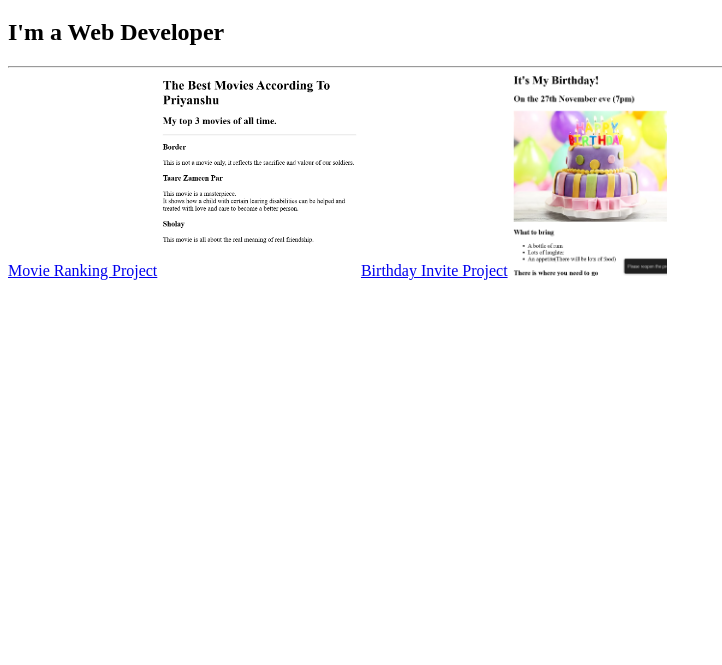
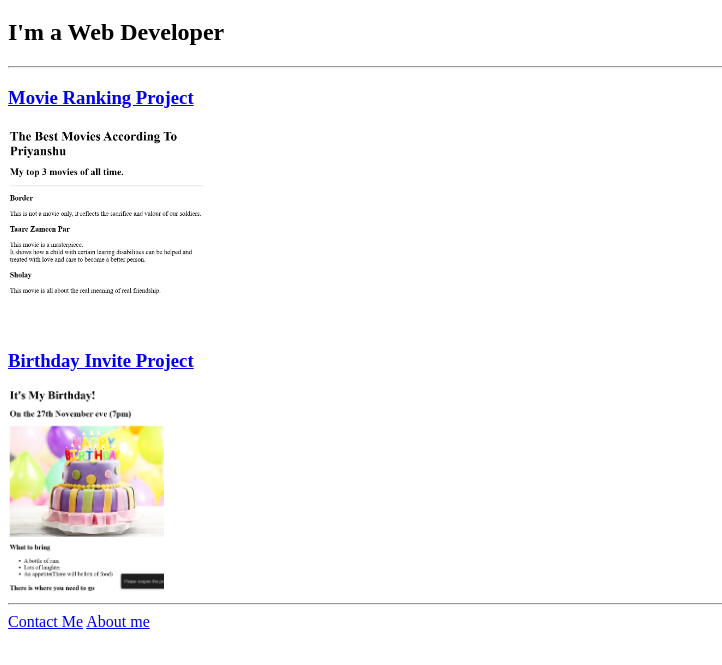
Before and after one commit to pk2714/html-portfolio, a plain HTML site: page index.html in a window 1280 px wide. Shown: the part 61-726 px from the top of the page, without its empty margins (0-722 px from the left). Drawn offline with Linux system fonts and the light colour scheme.

Commit message:
Update index.html

```diff
--- a/index.html
+++ b/index.html
@@ -1,5 +1,4 @@
-<!-- TODO 1: Create the HTML Boilerplate -->
-  <!DOCTYPE html>
+ <!DOCTYPE html>
   <html lang="en">
   <head>
     <meta charset="UTF-8">
@@ -10,24 +9,12 @@
     <h1>Priyanshu Kumar's Portfolio</h1>
     <h2>I'm a Web Developer</h2>
     <hr/>
-    <a href="./public/movie-ranking.html">Movie Ranking Project</a>
+    <h3> <a href="./public/movie-ranking.html">Movie Ranking Project</a> </h3>
     <img src="./assets/images/movie-ranking.png" alt="Movie Ranking Project" height="200" >
-    <a href ="./public/birthday-invite.html">Birthday Invite Project</a>
+    <h3><a href ="./public/birthday-invite.html">Birthday Invite Project</a></h3>
     <img src="./assets/images/birthday-invite.png" alt="Birthday Invite Project" height="200">
+    <hr/>
+    <a href="./public/contact.html">Contact Me</a>
+    <a href="./public/about.html">About me</a>
   </body>
   </html>
-
-<!-- TODO 2: Add Your previous projects' HTML into the public folder -->
-
-<!-- TODO 3: Take screenshots of your project previews and add the images to the images folder -->
-
-<!-- TODO 4: Add titles/subtitles etc. -->
-
-
-<!-- TODO 5: Add a link to the project pages -->
-
-<!-- TODO 6: Add images to show the project previews
-HINT for TODO 6: You can use the height attribute set to 200 to make the image smaller:
-https://developer.mozilla.org/en-US/docs/Web/HTML/Element/img#attr-height -->
-
-<!-- TODO 7: Add the Contact Me and About Me page links -->
```
